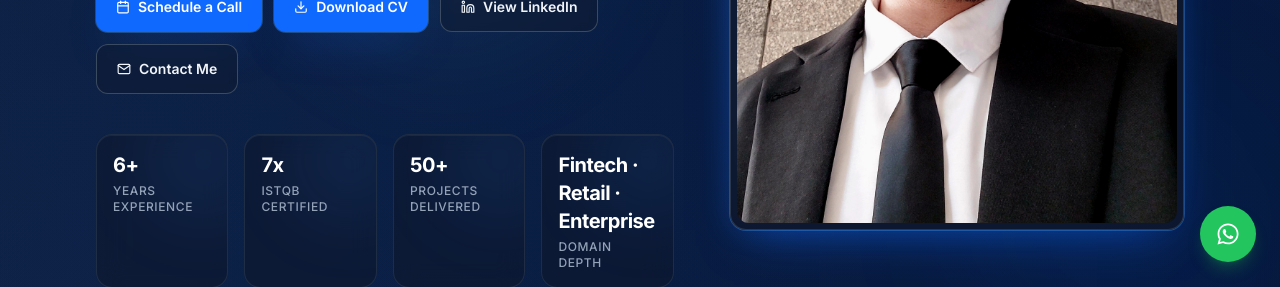
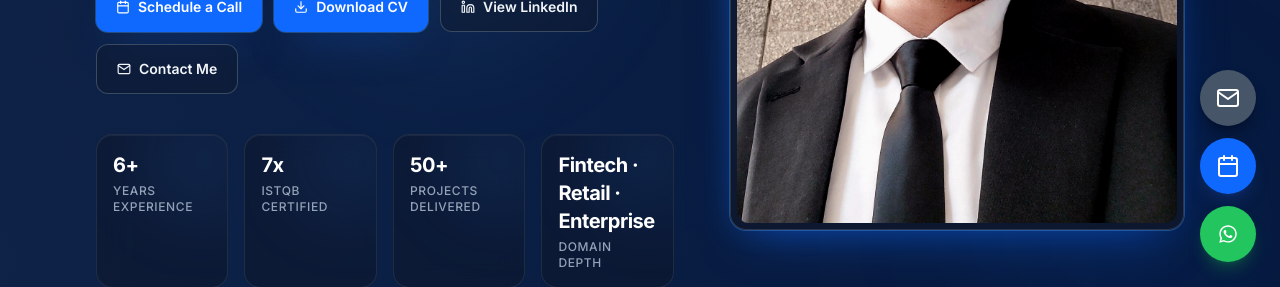
Before and after one commit to MohamedY-Selim/mohamed-yehia-portfolio, a React (Vite) app: page / in a window 1280 px wide. Shown: the part 514-801 px from the top of the page. Built offline with nearby package versions, Linux system fonts and the light colour scheme; no server answers.

Commit message:
Add Mail and Calendly Floating Buttons, adn scroll to top button

```diff
--- a/src/App.jsx
+++ b/src/App.jsx
@@ -5,7 +5,8 @@ import Certifications from "./components/Certifications";
 import Contact from "./components/Contact";
 import Experience from "./components/Experience";
 import Footer from "./components/Footer";
-import FloatingWhatsApp from "./components/FloatingWhatsApp";
+import FloatingQuickActions from "./components/FloatingQuickActions";
+import FloatingScrollTop from "./components/FloatingScrollTop";
 import Hero from "./components/Hero";
 import LoadingScreen from "./components/LoadingScreen";
 import Navbar from "./components/Navbar";
@@ -63,7 +64,8 @@ function App() {
             <Projects caseStudies={caseStudies} />
             <Contact />
           </main>
-          <FloatingWhatsApp />
+          <FloatingQuickActions />
+          <FloatingScrollTop />
           <Footer />
         </motion.div>
       )}
--- /dev/null
+++ b/src/components/FloatingQuickActions.jsx
@@ -0,0 +1,47 @@
+import { FiCalendar, FiMail } from "react-icons/fi";
+import { FaWhatsapp } from "react-icons/fa6";
+
+const CALENDLY_URL = "https://calendly.com/mohamedy-selim14/new-meeting";
+const MAILTO = "mailto:mohamedy.selim14@gmail.com";
+const WHATSAPP_URL = "https://wa.me/201127624482";
+
+const btn =
+  "inline-flex h-14 w-14 items-center justify-center rounded-full text-xl text-white shadow-lg transition hover:scale-105 focus-visible:outline focus-visible:outline-2 focus-visible:outline-offset-2";
+
+function FloatingQuickActions() {
+  return (
+    <div
+      className="fixed bottom-6 right-6 z-[70] flex flex-col-reverse gap-3 max-[380px]:bottom-4 max-[380px]:right-4"
+      role="navigation"
+      aria-label="Quick contact actions"
+    >
+      <a
+        href={WHATSAPP_URL}
+        target="_blank"
+        rel="noopener noreferrer"
+        aria-label="Chat on WhatsApp. Opens in a new tab."
+        className={`${btn} bg-green-500 shadow-green-600/30 hover:bg-green-400 focus-visible:outline-green-300`}
+      >
+        <FaWhatsapp aria-hidden="true" />
+      </a>
+      <a
+        href={CALENDLY_URL}
+        target="_blank"
+        rel="noopener noreferrer"
+        aria-label="Schedule a call on Calendly. Opens in a new tab."
+        className={`${btn} bg-brand-600 shadow-brand-900/40 hover:bg-brand-500 focus-visible:outline-brand-300`}
+      >
+        <FiCalendar className="h-6 w-6" aria-hidden="true" />
+      </a>
+      <a
+        href={MAILTO}
+        aria-label="Send email to mohamedy.selim14@gmail.com"
+        className={`${btn} bg-slate-700 shadow-slate-950/40 hover:bg-slate-600 dark:bg-slate-600 dark:hover:bg-slate-500 focus-visible:outline-slate-300`}
+      >
+        <FiMail className="h-6 w-6" aria-hidden="true" />
+      </a>
+    </div>
+  );
+}
+
+export default FloatingQuickActions;
--- /dev/null
+++ b/src/components/FloatingScrollTop.jsx
@@ -0,0 +1,41 @@
+import { motion, AnimatePresence } from "framer-motion";
+import { useEffect, useState } from "react";
+import { FiChevronUp } from "react-icons/fi";
+
+const SHOW_AFTER_PX = 320;
+
+function FloatingScrollTop() {
+  const [visible, setVisible] = useState(false);
+
+  useEffect(() => {
+    const onScroll = () => setVisible(window.scrollY > SHOW_AFTER_PX);
+    onScroll();
+    window.addEventListener("scroll", onScroll, { passive: true });
+    return () => window.removeEventListener("scroll", onScroll);
+  }, []);
+
+  const scrollUp = () => {
+    window.scrollTo({ top: 0, behavior: "smooth" });
+  };
+
+  return (
+    <AnimatePresence>
+      {visible ? (
+        <motion.button
+          type="button"
+          initial={{ opacity: 0, y: 16 }}
+          animate={{ opacity: 1, y: 0 }}
+          exit={{ opacity: 0, y: 16 }}
+          transition={{ duration: 0.25, ease: "easeOut" }}
+          onClick={scrollUp}
+          aria-label="Scroll back to top"
+          className="fixed bottom-6 left-6 z-[70] inline-flex h-14 w-14 items-center justify-center rounded-full border border-slate-400/40 bg-white/90 text-xl text-slate-800 shadow-lg backdrop-blur-sm transition hover:scale-105 hover:border-brand-400/50 hover:text-brand-600 focus-visible:outline focus-visible:outline-2 focus-visible:outline-offset-2 focus-visible:outline-brand-400 dark:border-slate-600/60 dark:bg-slate-900/90 dark:text-slate-100 dark:hover:border-brand-400/40 dark:hover:text-brand-300 max-[380px]:bottom-4 max-[380px]:left-4"
+        >
+          <FiChevronUp className="h-7 w-7" aria-hidden="true" />
+        </motion.button>
+      ) : null}
+    </AnimatePresence>
+  );
+}
+
+export default FloatingScrollTop;
--- a/src/components/FloatingWhatsApp.jsx
+++ /dev/null
@@ -1,17 +0,0 @@
-import { FaWhatsapp } from "react-icons/fa6";
-
-function FloatingWhatsApp() {
-  return (
-    <a
-      href="https://wa.me/201127624482"
-      target="_blank"
-      rel="noreferrer"
-      aria-label="Chat on WhatsApp"
-      className="fixed bottom-6 right-6 z-[70] inline-flex h-14 w-14 items-center justify-center rounded-full bg-green-500 text-2xl text-white shadow-lg shadow-green-600/30 transition hover:scale-105 hover:bg-green-400"
-    >
-      <FaWhatsapp />
-    </a>
-  );
-}
-
-export default FloatingWhatsApp;
```
